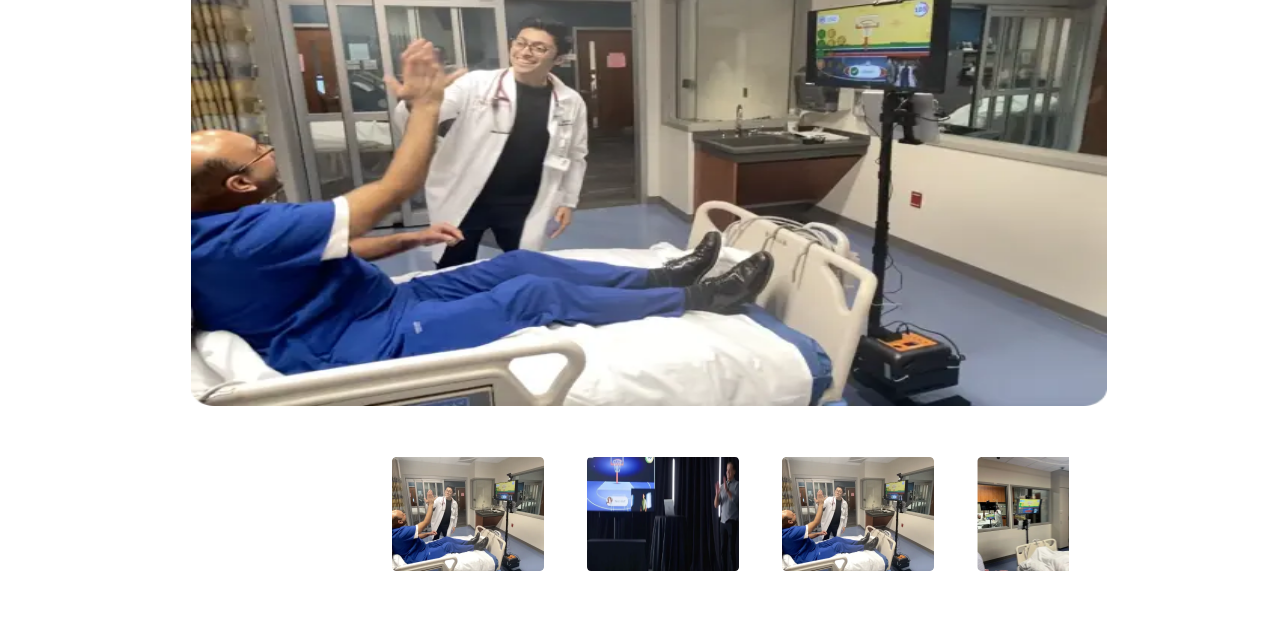
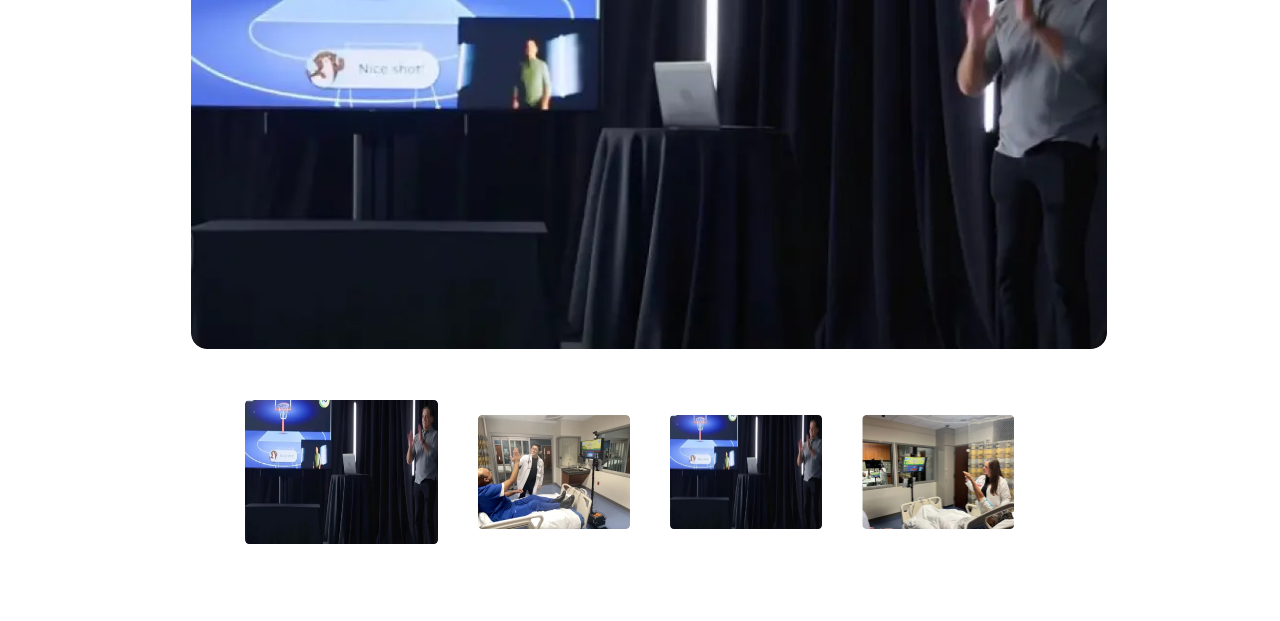
Before and after one commit to mohitgoyat525/yoomi, a plain HTML site: page index.html in a window 1280 px wide. Shown: the part 4840-5461 px from the top of the page. Drawn offline with nearby package versions, Linux system fonts and the light colour scheme.

Commit message:
add-changes

```diff
--- a/assets/css/style.css
+++ b/assets/css/style.css
@@ -32,16 +32,20 @@ body {
   gap: 24px !important;
 }
 
-.second-row-slider .slick-track {
-  gap: 43px !important;
-  display: flex !important;
-  min-height: 144px !important;
-  align-items: center !important;
+
+.small-img-slider .slick-track {
+    gap: 40px !important;
+    display: flex !important;
+    min-height: 144px !important;
+    align-items: center !important;
 }
 
-.second-row-slider .slick-track .slick-current {
-  scale: 1.5;
-  border-radius: 4px !important;
+.small-img-slider .slick-track .slick-current img {
+    height: 144px !important;
+    max-width: 193px !important;
+    width: 100;
+    transition: all 300ms linear;
+    border-radius: 4px !important;
 }
 .footer-contacts:hover span {
   transform: scale(1.2);
--- a/assets/js/app.js
+++ b/assets/js/app.js
@@ -36,18 +36,44 @@ $(document).ready(function () {
      slidesToScroll: 1,
      arrows: false,
      fade: true,
-    asNavFor: ".second-row-slider",
+     asNavFor: ".small-img-slider",
      infinite: true,
    });
 
-  $(".second-row-slider").slick({
-    slidesToShow: 3,
+   $(".small-img-slider").slick({
+     slidesToShow: 4,
      slidesToScroll: 1,
      asNavFor: ".big-img-slider",
-    arrows: false,
-    centerMode: true,
      focusOnSelect: true,
      infinite: true,
      variableWidth: true,
+     responsive: [
+       {
+         breakpoint: 1024,
+         settings: {
+           slidesToShow: 3,
+           slidesToScroll: 1,
+           infinite: true,
+           centerMode: true,
+           dots: false,
+         },
+       },
+       {
+         breakpoint: 600,
+         settings: {
+           slidesToShow: 2,
+           centerMode: true,
+           slidesToScroll: 1,
+         },
+       },
+       {
+         breakpoint: 480,
+         settings: {
+           slidesToShow: 1,
+           centerMode: true,
+           slidesToScroll: 1,
+         },
+       },
+     ],
    });
  });
--- a/index.html
+++ b/index.html
@@ -345,47 +345,49 @@
           </p>
         </div>
 
-         <div class=" mt-9 px-3">
-                <!-- Slider main img -->
-                <div class="max-w-[946px] w-full lg:min-h-[473px] big-img-slider mx-auto">
+          <!-- Slider LG Screen -->
+          <div class="max-w-[946px] w-full h-full max-h-[473px] big-img-slider mx-auto">
             <div>
-                        <img class=" w-full aspect-video rounded-2xl" src="./assets/images/webp/big-slider-img-two.webp"
-                            alt="big-slider-img">
+              <img class="w-full max-h-[473px] rounded-2xl " src="./assets/images/webp/big-slider-img-one.webp"
+                alt="slider image 1">
             </div>
             <div>
-                        <img class=" w-fullaspect-video rounded-2xl" src="./assets/images/webp/big-slider-img-one.webp"
-                            alt="big-slider-img">
+              <img class="w-full max-h-[473px] rounded-2xl " src="./assets/images/webp/big-slider-img-two.webp"
+                alt="slider image 2">
             </div>
             <div>
-                        <img class=" w-full aspect-video rounded-2xl" src="./assets/images/webp/big-slider-img-two.webp"
-                            alt="big-slider-img">
+              <img class="w-full max-h-[473px] rounded-2xl " src="./assets/images/webp/big-slider-img-one.webp"
+                alt="slider image 3">
             </div>
             <div>
-                        <img class=" w-full aspect-video rounded-2xl"
-                            src="/assets/images/webp/big-slider-img-three.webp" alt="big-slider-img">
+              <img class="w-full max-h-[473px] rounded-2xl " src="./assets/images/webp/big-slider-img-three.webp"
+                alt="slider image 4">
             </div>
           </div>
-                <!-- Slider bottom img -->
-                <div class="second-row-slider max-w-[858px] mx-auto mt-9 max-lg:mt-6 max-md:my-6">
+
+          <!-- Slider SM Screen -->
+          <div class="small-img-slider max-w-[790px] mt-9  mx-auto">
             <div>
-                        <img class="max-w-[152px] min-h-[114px] rounded"
-                            src="./assets/images/webp/big-slider-img-two.webp" alt="second-row-slider">
+              <img class="max-w-[152px] min-h-[114px] rounded" src="./assets/images/webp/big-slider-img-one.webp"
+                alt="slider">
             </div>
             <div>
-                        <img class="max-w-[152px] min-h-[114px] rounded"
-                            src="./assets/images/webp/big-slider-img-one.webp" alt="second-row-slider">
+              <img class="max-w-[152px] min-h-[114px] rounded" src="./assets/images/webp/big-slider-img-two.webp"
+                alt="slider">
             </div>
             <div>
-                        <img class="max-w-[152px] min-h-[114px] rounded"
-                            src="./assets/images/webp/big-slider-img-two.webp" alt="second-row-slider">
+              <img class="max-w-[152px] min-h-[114px] rounded" src="./assets/images/webp/big-slider-img-one.webp"
+                alt="slider">
             </div>
             <div>
-                        <img class="max-w-[152px] min-h-[114px] rounded"
-                            src="/assets/images/webp/big-slider-img-three.webp" alt="second-row-slider">
+              <img class="max-w-[152px] min-h-[114px] rounded" src="./assets/images/webp/big-slider-img-three.webp"
+                alt="slider">
             </div>
           </div>
+
+
         </div>
-        </div>
+
 </section>
 <!-- -----green-box------------------>
 <section class="bg-black relative" id="contacts-section">
```
Lines whose indentation alone changed are shown as unchanged.
